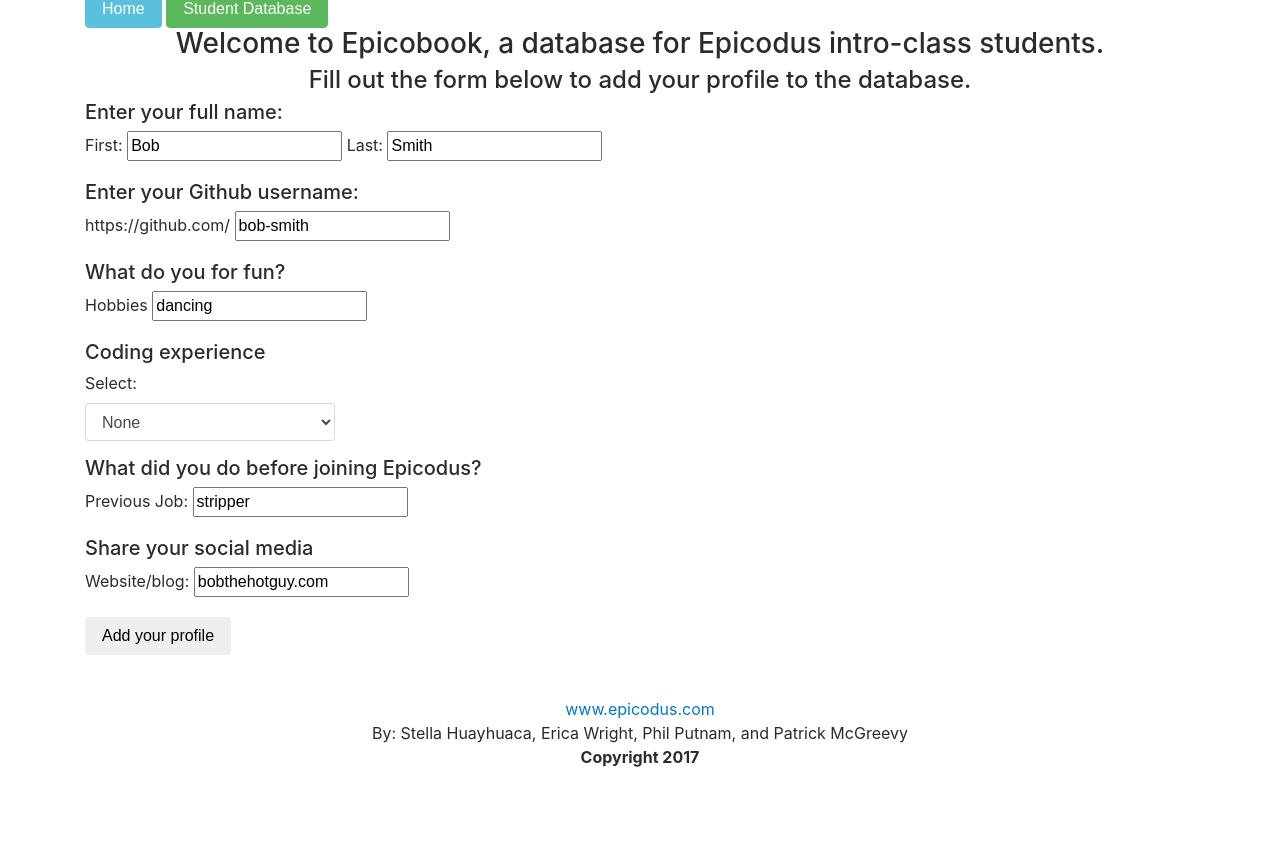
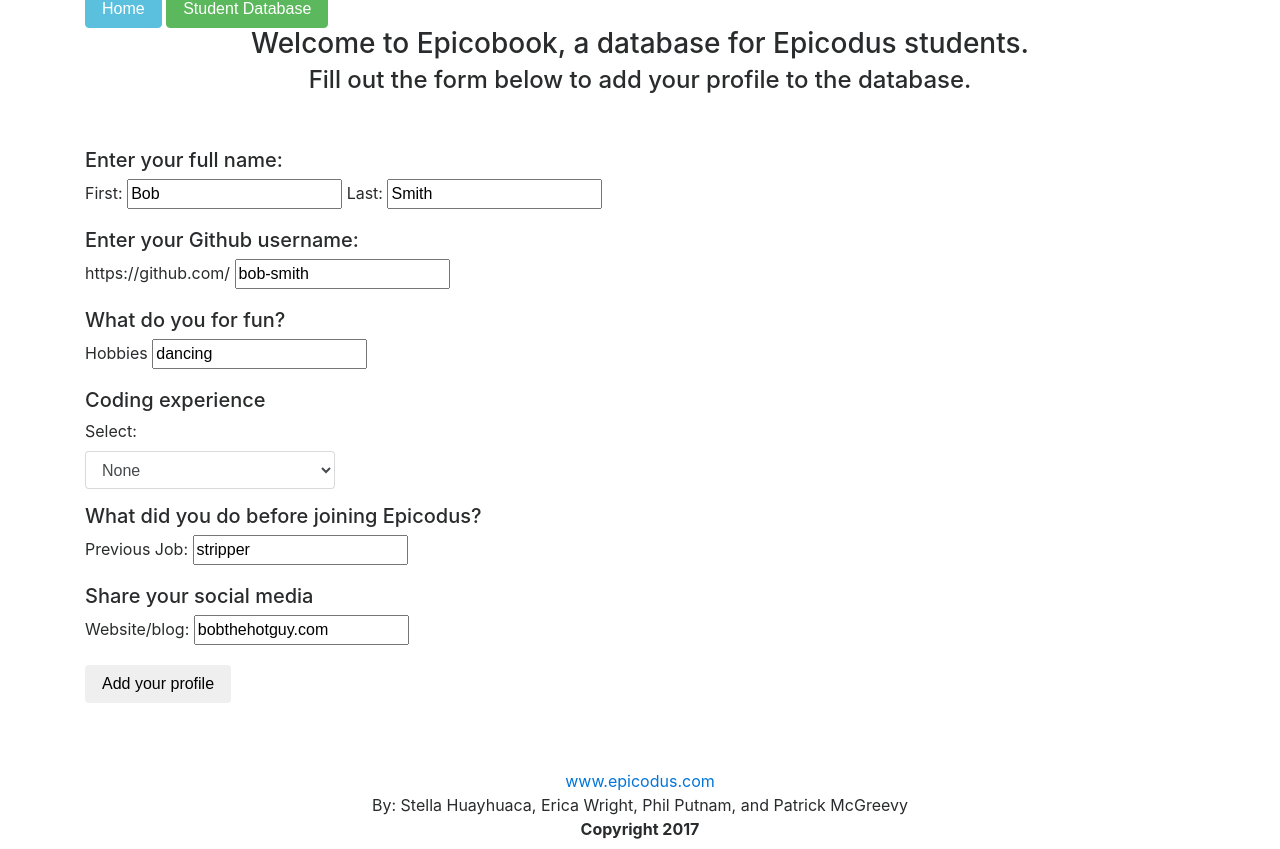
Before and after one commit to uturunku1/Epicobook, a plain HTML site: page index.html in a window 1280 px wide. Shown: the part 86-935 px from the top of the page. Before the commit the page ends 863 px from the top, so only its background shows below. Drawn offline with Linux system fonts and the light colour scheme.

Commit message:
add profile

```diff
--- a/index.html
+++ b/index.html
@@ -19,9 +19,11 @@
         </div>
         <button type="button" class="btn btn-info">Home</button>
         <button type="button" class="btn btn-success">Student Database</button>
-        <h3>Welcome to Epicobook, a database for Epicodus intro-class students.</h3>
+        <br>
+        <h3>Welcome to Epicobook, a database for Epicodus students.</h3>
         <h4>Fill out the form below to add your profile to the database.</h4>
-
+        <br>
+        <br>
         <form id="initialForm">
           <h5>Enter your full name:</h5>
           <div class="form-group">
@@ -62,6 +64,7 @@
           </div>
           <button type="submit" class="btn">Add your profile</button>
         </form>
+        <br>
         <footer>
           <p><a href="https://wwww.epicodus.com">www.epicodus.com</a></p>
           <p>By: Stella Huayhuaca, Erica Wright, Phil Putnam, and Patrick McGreevy</p>
```
